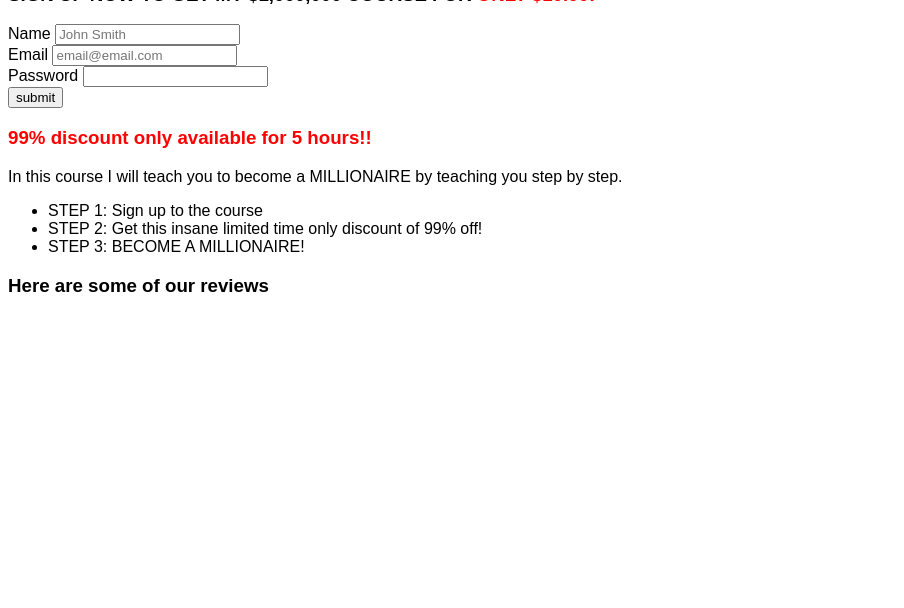
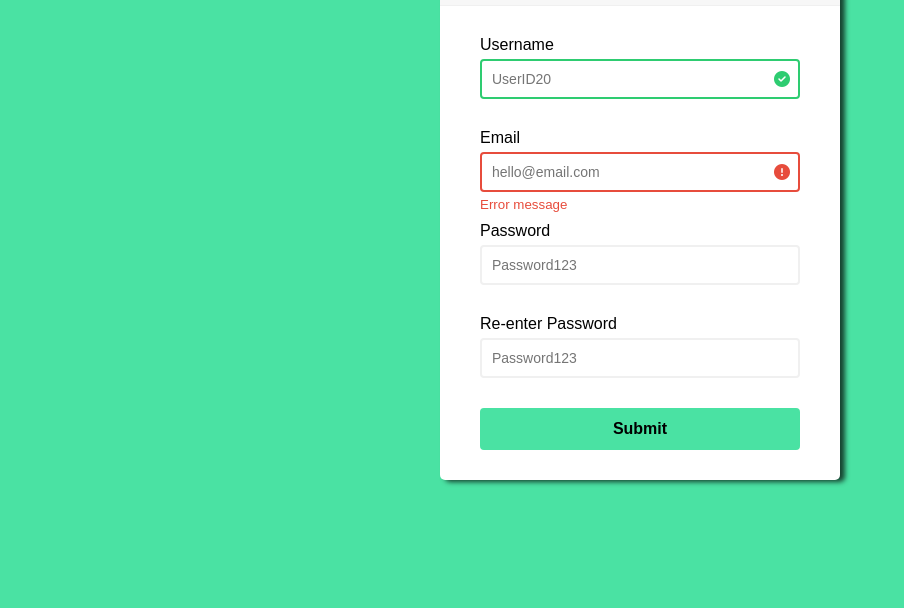
Before and after one commit to isaacgalvan10/client-form-validation, a plain HTML site: page index.html in a window 1280 px wide. Shown: the part 192-800 px from the top of the page, without its empty margins (0-904 px from the left). Drawn offline with Linux system fonts and the light colour scheme.

Commit message:
adding styles

```diff
--- a/app.js
+++ b/app.js
@@ -0,0 +1,22 @@
+const name = document.getElementById('name');
+const password = document.getElementById('password');
+const form = document.getElementsByTagName('form');
+const nameError = document.getElementById('name-error');
+const emailError = document.getElementById('email-error');
+const passwordError = document.getElementById('password-error');
+
+form.addEventListener('submit', (e) => {
+  let messages = [];
+  if (name.value === '' || name.value == null) {
+    messages.push('Name is required');
+  }
+
+if (password.valuelength <= 6) {
+  messages.push('Password must be longer than 6 characters');
+}
+
+  if (messages.length > 0) {
+    e.preventDefault();
+    nameError.innerText = messages.join(', ');
+  }
+})
--- a/index.html
+++ b/index.html
@@ -3,46 +3,54 @@
 <head>
   <meta charset="UTF-8">
   <meta name="viewport" content="width=device-width, initial-scale=1.0">
-  <title>Millionaire Course</title>
-  <link rel="shortcut icon" type="image/png" href="https://img.favpng.com/8/8/21/dollar-sign-png-favpng-P5PepAW3S6bryFqMqisUMYXUm.jpg">
+  <title>Form Validation</title>
   <link rel="stylesheet" href="/styles.css">
+  <script src="https://kit.fontawesome.com/d3de187bce.js" crossorigin="anonymous"></script>
 </head>
 <body>
-  <div id="limited">
-    <span class="red"><h2>LIMITED TIME OFFER: 99%</h2></span>
+
+  <div class="container">
+    <div class="header">
+      <h2>Create Account</h2>
+    </div>
+    <form action="/" class="form" id="form">
+
+      <div class="form-control success">
+        <label>Username</label>
+        <input type="text" name="username" id="username" placeholder="UserID20">
+        <i class="fas fa-check-circle"></i>
+        <i class="fas fa-exclamation-circle"></i>
+        <small>Error message</small>
+      </div>
+
+      <div class="form-control error">
+        <label>Email</label>
+        <input type="email" name="email" id="email" placeholder="hello@email.com">
+        <i class="fas fa-check-circle"></i>
+        <i class="fas fa-exclamation-circle"></i>
+        <small>Error message</small>
+      </div>
+
+      <div class="form-control">
+        <label>Password</label>
+        <input type="password" name="password" id="password" placeholder="Password123">
+        <i class="fas fa-check-circle"></i>
+        <i class="fas fa-exclamation-circle"></i>
+        <small>Error message</small>
+      </div>
+
+      <div class="form-control">
+        <label>Re-enter Password</label>
+        <input type="password" name="re-password" id="re-password" placeholder="Password123">
+        <i class="fas fa-check-circle"></i>
+        <i class="fas fa-exclamation-circle"></i>
+        <small>Error message</small>
+      </div>
+
+      <button>Submit</button>
+    </form>
   </div>
-  <h1>Welcome to My Millioniare course!</h1>
-  <h2>Where I teach YOU to become a MILLIONAIRE!</h2>
-  <h3>SIGN UP NOW TO GET MY $1,000,000 COURSE FOR <span class="red">ONLY $19.99!</span></h3>
-  <div id="error"></div>
-  <form action="/member.html" method="GET">
-    <div class="name">
-      <label for="name">Name</label>
-      <input type="text" name="name" placeholder="John Smith" required>
-    </div>
-    <div>
-      <label for="email">Email</label>
-      <input type="email" name="Email" id="email" placeholder="email@email.com" required>
-    </div>
-    <div>
-      <label for="password">Password</label>
-      <input type="password" name="Password" id="password" required>
-    </div>
-  <button id="submit" type="submit">submit</button>
-  </form>
 
-  <span class="red"><h3>99% discount only available for 5 hours!!</h3></span>
-
-  <p>In this course I will teach you to become a MILLIONAIRE by teaching you step by step.</p>
-  <ul>
-    <li>STEP 1: Sign up to the course</li>
-    <li>STEP 2: Get this insane limited time only discount of 99% off!</li>
-    <li>STEP 3: BECOME A MILLIONAIRE!</li>
-  </ul>
-
-  <div class="reviews">
-    <h3>Here are some of our reviews</h3>
-  </div>
   <script src="app.js"></script>
 </body>
 </html>
--- a/styles.css
+++ b/styles.css
@@ -1,7 +1,103 @@
-body {
+* {
   font-family: Arial, Helvetica, sans-serif;
+  box-sizing: border-box;
 }
 
-.red {
-  color: red;
+body {
+  background-color: #4ae2a3;
+  display: flex;
+  align-items: center;
+  justify-content: center;
+  min-height: 100vh;
+  margin: 0;
 }
+
+.container {
+  background-color: #fff;
+  border-radius: 5px;
+  box-shadow:5px 2px 5px rgba(0, 0, 0, .7);
+  width: 400px;
+  max-width: 100%;
+  overflow: hidden;
+}
+
+.header {
+  background-color: #f7f7f7;
+  border-bottom: 1px solid #f0f0f0;
+  padding: 20px 40px;
+}
+
+.header h2 {
+  margin: 0;
+}
+
+.form {
+  padding: 30px 40px;
+}
+
+.form-control {
+  margin-bottom: 10px;
+  padding-bottom: 20px;
+  position: relative;
+}
+
+.form-control label {
+  display: inline-block;
+  margin-bottom: 5px;
+}
+
+.form-control input {
+  font-size: 14px;
+  border: 2px solid #f0f0f0;
+  border-radius: 4px;
+  display: block;
+  padding: 10px;
+  width: 100%;
+}
+
+.form-control.success input {
+  border-color: #2ecc71;
+}
+.form-control.error input {
+  border-color: #e74c3c;
+}
+
+.form-control i {
+  position: absolute;
+  top: 35px;
+  right: 10px;
+  visibility: hidden;
+}
+
+.form-control.success i.fa-check-circle {
+  visibility: visible;
+  color: #2ecc71;
+}
+
+.form-control.error i.fa-exclamation-circle {
+  visibility: visible;
+  color: #e74c3c;
+}
+
+.form-control small {
+  visibility: hidden;
+  position: absolute;
+  bottom: 0;
+  left: 0;
+}
+
+.form-control.error small {
+  visibility: visible;
+  color: #e74c3c;
+}
+
+.form button {
+  background-color: #4ae2a3;
+  border: 2px solid #4ae2a3;
+  border-radius: 4px;
+  display: block;
+  font-size: 16px;
+  font-weight: bold;
+  padding: 10px;
+  width: 100%;
+}
```
Also changed, not shown: member.html (+1 -2 lines).
